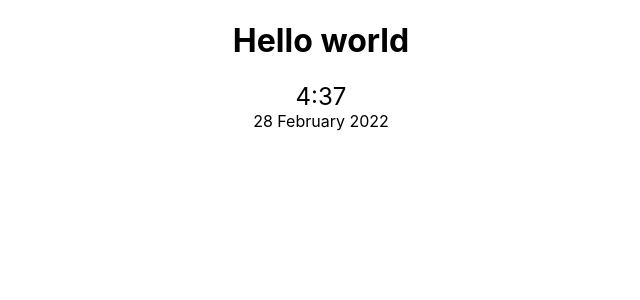
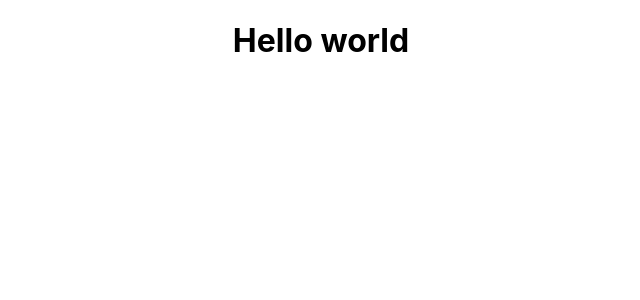
Before and after one commit to PettoDavida/typescript-miniprojekt, a React (Create React App) app: page / in a window 1280 px wide. Shown: the top 300 px of the page, without its empty margins (319-959 px from the left). Built offline with nearby package versions, Linux system fonts and the light colour scheme.

Commit message:
Update mainpage.tsx

```diff
--- a/src/pages/mainpage.tsx
+++ b/src/pages/mainpage.tsx
@@ -4,8 +4,6 @@ function MainPage(){
     return(
         <div>
             <h1>Hello world</h1>
-            <Clock />
-            <Date />
         </div>
     )
 }
```
